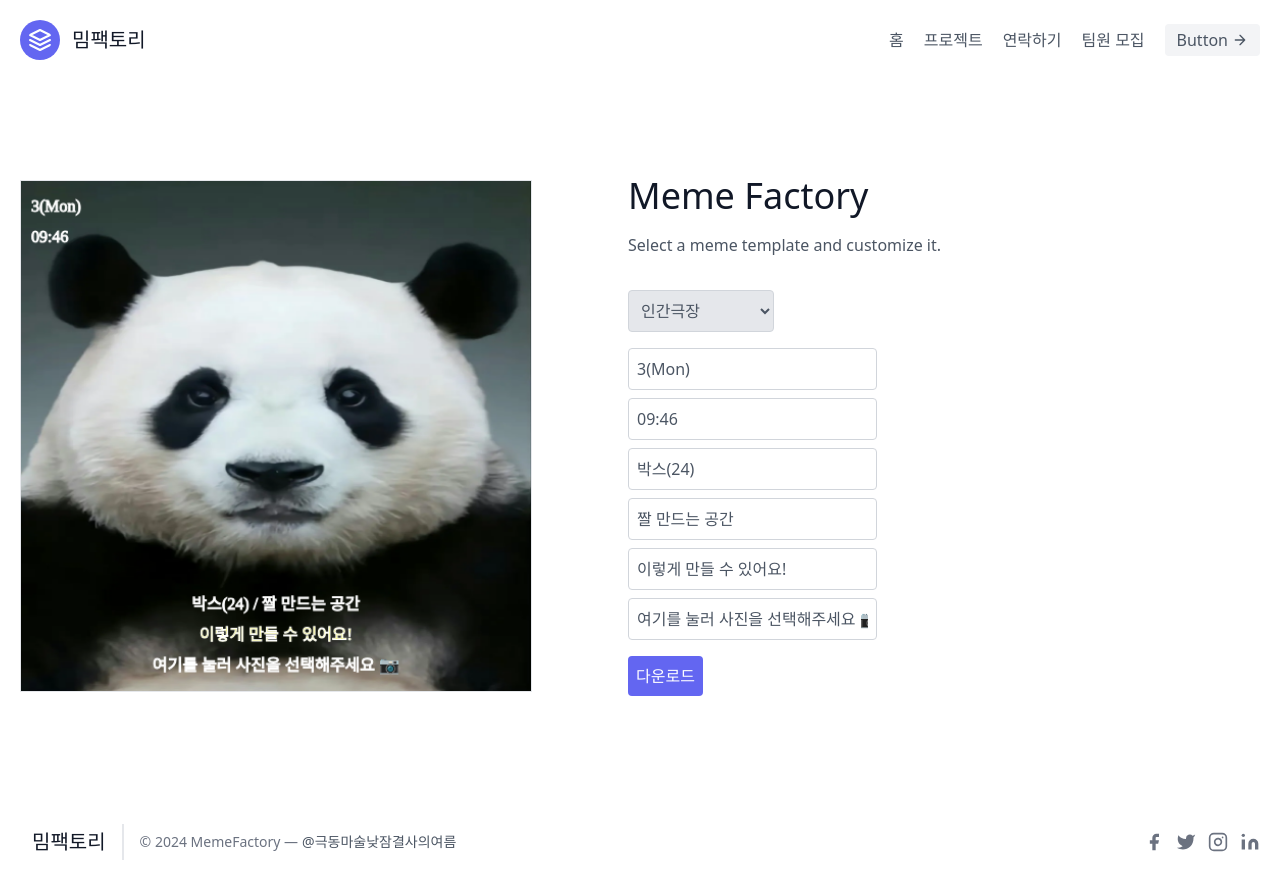
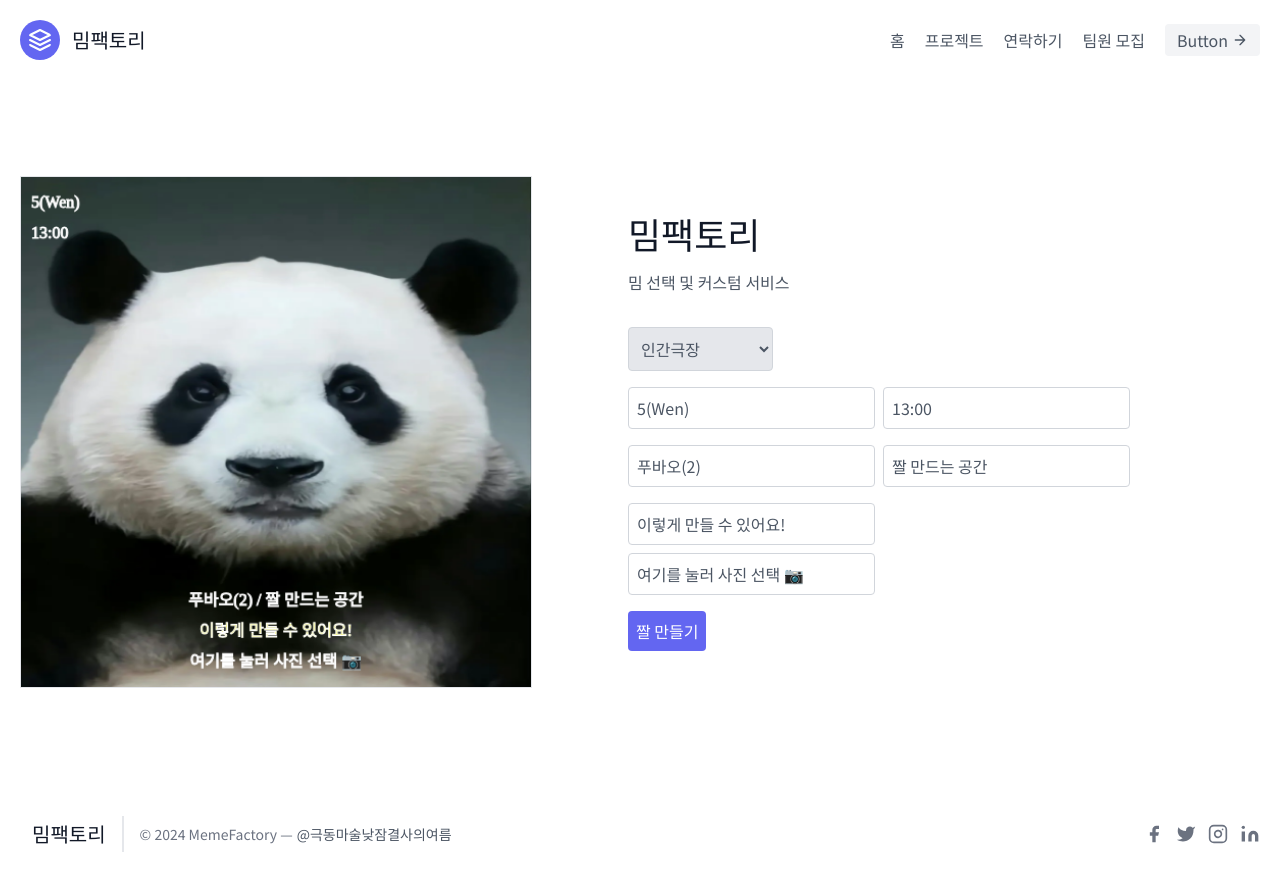
Before and after one commit to meffy2020/MemeFactory, a Next.js app: page / in a window 1280 px wide. Built offline with nearby package versions, Linux system fonts and the light colour scheme.

Commit message:
레이아웃 수정 , 텍스트 수정

```diff
--- a/pages/_document.js
+++ b/pages/_document.js
@@ -1,13 +1,19 @@
-import { Html, Head, Main, NextScript } from 'next/document'
+// pages/_document.js
+import { Html, Head, Main, NextScript } from 'next/document';
 
 export default function Document() {
   return (
-    <Html lang="en">
-      <Head />
-      <body>
+    <Html>
+      <Head>
+        <link
+          href="https://fonts.googleapis.com/css2?family=Nanum+Myeongjo&family=Noto+Sans+KR:wght@400;700&display=swap"
+          rel="stylesheet"
+        />
+      </Head>
+      <body className="font-sans">
         <Main />
         <NextScript />
       </body>
     </Html>
-  )
+  );
 }
--- a/pages/index.js
+++ b/pages/index.js
@@ -7,14 +7,19 @@ const sampleImage = '/test.webp'; // public 폴더 내의 샘플 이미지 경
 
 const Home = () => {
   const [image, setImage] = useState(sampleImage);
-  const [date, setDate] = useState('3(Mon)');
-  const [time, setTime] = useState('09:46');
-  const [name, setName] = useState('박스(24)');
+  const [date, setDate] = useState('5(Wen)');
+  const [time, setTime] = useState('13:00');
+  const [name, setName] = useState('푸바오(2)');
   const [job, setJob] = useState('짤 만드는 공간');
   const [quote1, setQuote1] = useState('이렇게 만들 수 있어요!');
-  const [quote2, setQuote2] = useState('여기를 눌러 사진을 선택해주세요 📷');
+  const [quote2, setQuote2] = useState('여기를 눌러 사진 선택 📷');
   const [memeStyle, setMemeStyle] = useState('ingan');
   const canvasRef = useRef(null);
+  const [isClient, setIsClient] = useState(false);
+
+  useEffect(() => {
+    setIsClient(true); // 컴포넌트가 클라이언트 측에서 마운트된 후에만 렌더링되도록 설정
+  }, []);
 
   const drawMeme = useCallback((ctx) => {
     const img = new Image();
@@ -23,7 +28,7 @@ const Home = () => {
       ctx.drawImage(img, 0, 0, ctx.canvas.width, ctx.canvas.height);
       ctx.font = 'normal 16px Gowun Batang';
       ctx.fillStyle = 'white';
-      ctx.strokeStyle = 'white';
+      ctx.strokeStyle = 'White';
       ctx.lineWidth = 1;
 
       // Date and Time
@@ -50,11 +55,11 @@ const Home = () => {
   }, [image, date, time, name, job, quote1, quote2]);
 
   useEffect(() => {
-    if (image) {
+    if (image && isClient) {
       const ctx = canvasRef.current.getContext('2d');
       drawMeme(ctx);
     }
-  }, [image, date, time, name, job, quote1, quote2, memeStyle, drawMeme]);
+  }, [image, date, time, name, job, quote1, quote2, memeStyle, drawMeme, isClient]);
 
   const handleImageUpload = (event) => {
     const file = event.target.files?.[0];
@@ -76,11 +81,13 @@ const Home = () => {
     });
   };
 
+  if (!isClient) return null; // 클라이언트 측에서만 렌더링
+
   return (
     <Layout>
-      <section className="text-gray-600 body-font">
-        <div className="container mx-auto flex px-5 py-24 md:flex-row flex-col items-center">
-          <div className="lg:max-w-lg lg:w-full md:w-1/2 w-5/6 mb-10 md:mb-0" onClick={() => document.getElementById('imageUpload')?.click()}>
+      <section className="text-gray-600 body-font font-sans">
+        <div className="container mx-auto flex flex-col items-center justify-center px-5 py-24 md:flex-row">
+          <div className="lg:max-w-lg lg:w-1/2 md:w-1/2 w-full mb-10 md:mb-0" onClick={() => document.getElementById('imageUpload')?.click()}>
             <canvas
               ref={canvasRef}
               id="memeCanvas"
@@ -97,8 +104,8 @@ const Home = () => {
             />
           </div>
           <div className="lg:flex-grow md:w-1/2 lg:pl-24 md:pl-16 flex flex-col md:items-start md:text-left items-center text-center">
-            <h1 className="title-font sm:text-4xl text-3xl mb-4 font-medium text-gray-900">Meme Factory</h1>
-            <div className="mb-8 leading-relaxed">Select a meme template and customize it.</div>
+            <h1 className="title-font sm:text-4xl text-3xl mb-4 font-medium text-gray-900">밈팩토리</h1>
+            <div className="mb-8 leading-relaxed">밈 선택 및 커스텀 서비스 </div>
             <div className="mb-4">
               <select
                 value={memeStyle}
@@ -110,7 +117,7 @@ const Home = () => {
                 <option value="investigation">그것이 알고싶다</option>
               </select>
             </div>
-            <div className="flex flex-col mb-4 space-y-2">
+            <div className="flex flex-wrap mb-4 space-y-2 md:space-y-0 md:space-x-2">
               <input
                 type="text"
                 placeholder="날짜 요일"
@@ -125,6 +132,8 @@ const Home = () => {
                 className="p-2 border border-gray-300 rounded"
                 onChange={(e) => setTime(e.target.value)}
               />
+            </div>
+            <div className="flex flex-wrap mb-4 space-y-2 md:space-y-0 md:space-x-2">
               <input
                 type="text"
                 placeholder="이름(나이)"
@@ -139,6 +148,8 @@ const Home = () => {
                 className="p-2 border border-gray-300 rounded"
                 onChange={(e) => setJob(e.target.value)}
               />
+            </div>
+            <div className="flex flex-col mb-4 space-y-2">
               <input
                 type="text"
                 placeholder="대사 1"
@@ -154,7 +165,7 @@ const Home = () => {
                 onChange={(e) => setQuote2(e.target.value)}
               />
             </div>
-            <button className="bg-indigo-500 text-white p-2 rounded" onClick={handleDownload}>다운로드</button>
+            <button className="bg-indigo-500 text-white p-2 rounded" onClick={handleDownload}>짤 만들기</button>
           </div>
         </div>
       </section>
--- a/tailwind.config.js
+++ b/tailwind.config.js
@@ -1,14 +1,16 @@
-/** @type {import('tailwindcss').Config} */
+// tailwind.config.js
 module.exports = {
-  mode: 'jit',
   content: [
-    './pages/**/*.{js,ts,jsx,tsx,mdx}',
-    './components/**/*.{js,ts,jsx,tsx,mdx}',
-    './app/**/*.{js,ts,jsx,tsx,mdx}',
+    './pages/**/*.{js,ts,jsx,tsx}',
+    './components/**/*.{js,ts,jsx,tsx}',
   ],
-  darkMode:'class',
   theme: {
-    extend: {},
+    extend: {
+      fontFamily: {
+        sans: ['Noto Sans KR', 'sans-serif'],
+        myeongjo: ['Nanum Myeongjo', 'serif'],
+      },
+    },
   },
   plugins: [],
-}
+};
```
